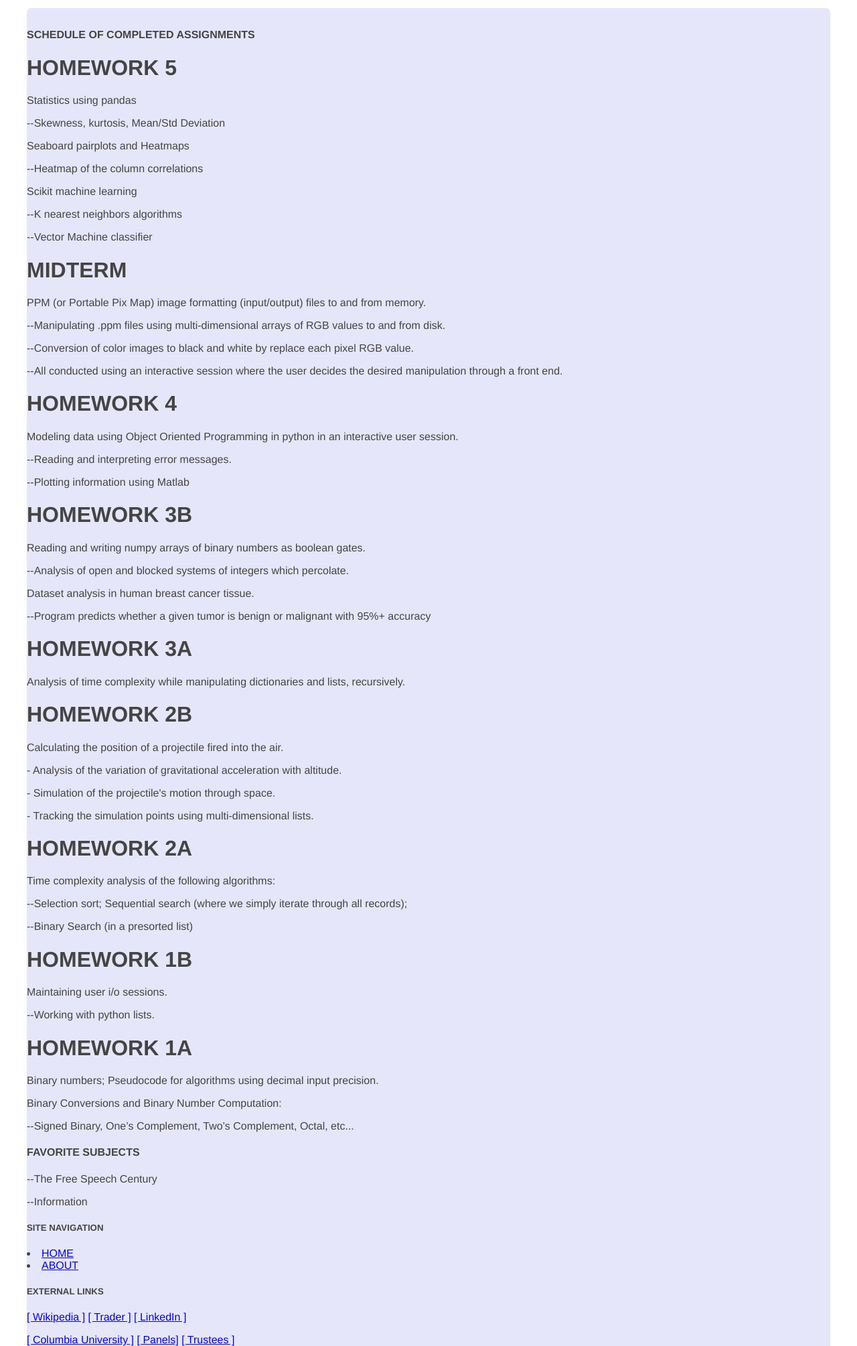
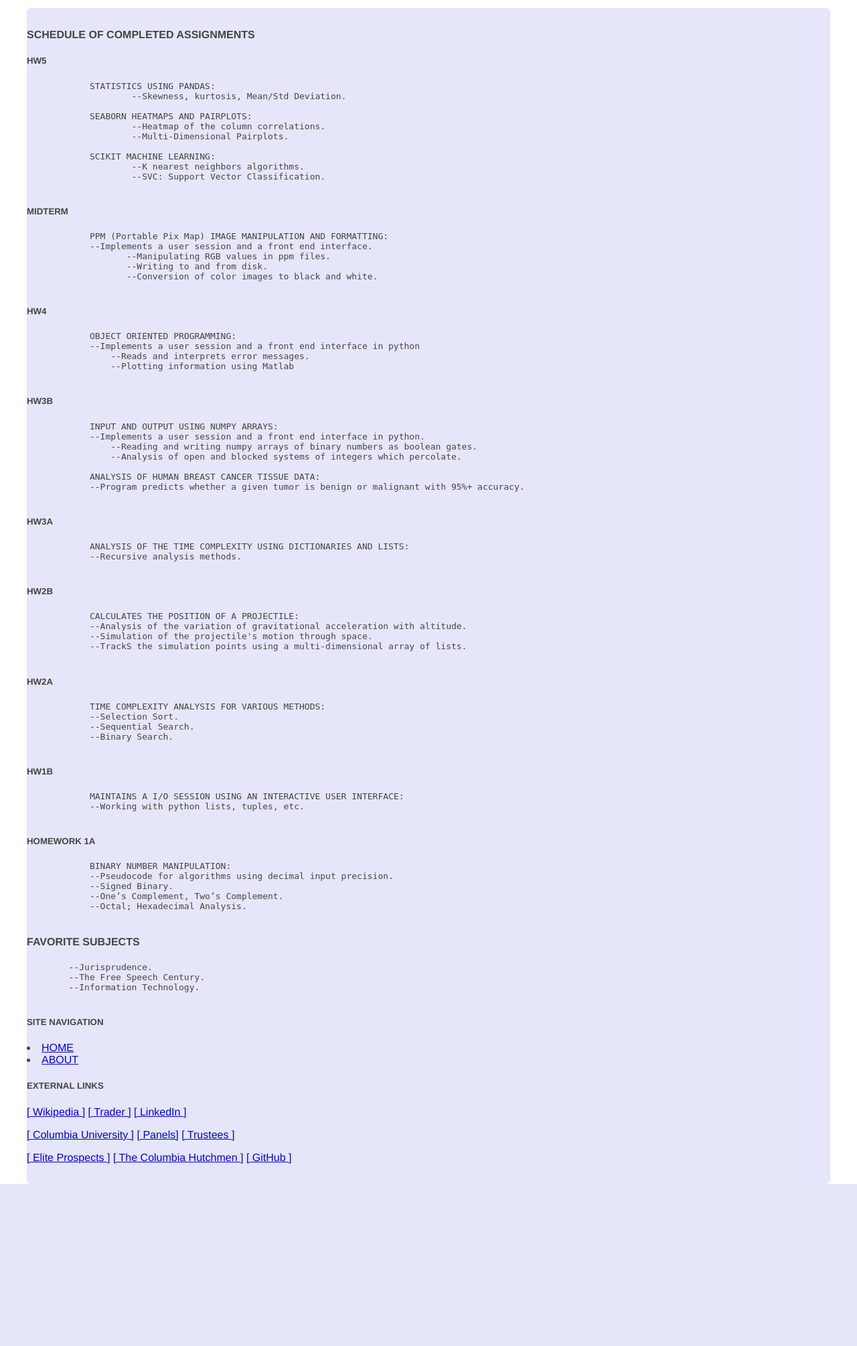
Before and after one commit to boVantage007/bd2561-final, a Flask app: page /assignments/ in a window 1280 px wide. Shown: the part 53-2062 px from the top of the page at 67% size. After the commit the page ends 1820 px from the top, so only its background shows below. Run offline with Flask 2, Linux system fonts and the light colour scheme.

Commit message:
updated https://freemantdsfdsf.pythonanywhere.com
Assignments

```diff
--- a/templates/assignments.html
+++ b/templates/assignments.html
@@ -5,50 +5,82 @@
     {% block content %}
     <div class="assignments">
         <h4>SCHEDULE OF COMPLETED ASSIGNMENTS</h4>
-        <h1>HOMEWORK 5</h1>
-        <p>Statistics using pandas</p>
-        <p>--Skewness, kurtosis, Mean/Std Deviation</p>
-        <p>Seaboard pairplots and Heatmaps</p>
-        <p>--Heatmap of the column correlations</p>
-        <p>Scikit machine learning</p>
-        <p>--K nearest neighbors algorithms</p>
-        <p>--Vector Machine classifier</p>
-        <h1>MIDTERM</h1>
-        <p>PPM (or Portable Pix Map) image formatting (input/output) files to and from memory.</p>
-        <p>--Manipulating .ppm files using multi-dimensional arrays of RGB values to and from disk.</p>
-        <p>--Conversion of color images to black and white by replace each pixel RGB value.</p>
-        <p>--All conducted using an interactive session where the user decides the desired manipulation through a front end.</p>
-        <h1>HOMEWORK 4</h1>
-        <p>Modeling data using Object Oriented Programming in python in an interactive user session.</p>
-        <p>--Reading and interpreting error messages.</p>
-        <p>--Plotting information using Matlab</p>
-        <h1>HOMEWORK 3B</h1>
-        <p>Reading and writing numpy arrays of binary numbers as boolean gates.</p>
-        <p>--Analysis of open and blocked systems of integers which percolate.</p>
-        <p>Dataset analysis in human breast cancer tissue.</p>
-        <p>--Program predicts whether a given tumor is benign or malignant with 95%+ accuracy</p>
-        <h1>HOMEWORK 3A</h1>
-        <p>Analysis of time complexity while manipulating dictionaries and lists, recursively.</p>
-        <h1>HOMEWORK 2B</h1>
-        <p>Calculating the position of a projectile fired into the air.</p>
-        <p>- Analysis of the variation of gravitational acceleration with altitude.</p>
-        <p>- Simulation of the projectile's motion through space.</p>
-        <p>- Tracking the simulation points using multi-dimensional lists.</p>
-        <h1>HOMEWORK 2A</h1>
-        <p>Time complexity analysis of the following algorithms:</p>
-        <p>--Selection sort; Sequential search (where we simply iterate through all records);</p>
-        <p>--Binary Search (in a presorted list)</p>
-        <h1>HOMEWORK 1B</h1>
-        <p>Maintaining user i/o sessions.</p>
-        <p>--Working with python lists.</p>
-        <h1>HOMEWORK 1A</h1>
-        <p>Binary numbers; Pseudocode for algorithms using decimal input precision.</p>
-        <p>Binary Conversions and Binary Number Computation:</p>
-        <p>--Signed Binary, One’s Complement, Two’s Complement, Octal, etc...</p>
+        <h5>HW5</h5>
+        <pre>
+            STATISTICS USING PANDAS:
+                    --Skewness, kurtosis, Mean/Std Deviation.
+
+            SEABORN HEATMAPS AND PAIRPLOTS:
+                    --Heatmap of the column correlations.
+                    --Multi-Dimensional Pairplots.
+
+            SCIKIT MACHINE LEARNING:
+                    --K nearest neighbors algorithms.
+                    --SVC: Support Vector Classification.
+            </pre>
+        <h5>MIDTERM</h5>
+        <pre>
+            PPM (Portable Pix Map) IMAGE MANIPULATION AND FORMATTING:
+            --Implements a user session and a front end interface.
+                   --Manipulating RGB values in ppm files.
+                   --Writing to and from disk.
+                   --Conversion of color images to black and white.
+            </pre>
+        <h5>HW4</h5>
+        <pre>
+            OBJECT ORIENTED PROGRAMMING:
+            --Implements a user session and a front end interface in python
+                --Reads and interprets error messages.
+                --Plotting information using Matlab
+            </pre>
+        <h5>HW3B</h5>
+        <pre>
+            INPUT AND OUTPUT USING NUMPY ARRAYS:
+            --Implements a user session and a front end interface in python.
+                --Reading and writing numpy arrays of binary numbers as boolean gates.
+                --Analysis of open and blocked systems of integers which percolate.
+
+            ANALYSIS OF HUMAN BREAST CANCER TISSUE DATA:
+            --Program predicts whether a given tumor is benign or malignant with 95%+ accuracy.
+            </pre>
+        <h5>HW3A</h5>
+        <pre>
+            ANALYSIS OF THE TIME COMPLEXITY USING DICTIONARIES AND LISTS:
+            --Recursive analysis methods.
+            </pre>
+        <h5>HW2B</h5>
+        <pre>
+            CALCULATES THE POSITION OF A PROJECTILE:
+            --Analysis of the variation of gravitational acceleration with altitude.
+            --Simulation of the projectile's motion through space.
+            --TrackS the simulation points using a multi-dimensional array of lists.
+            </pre>
+        <h5>HW2A</h5>
+        <pre>
+            TIME COMPLEXITY ANALYSIS FOR VARIOUS METHODS:
+            --Selection Sort.
+            --Sequential Search.
+            --Binary Search.
+            </pre>
+        <h5>HW1B</h5>
+        <pre>
+            MAINTAINS A I/O SESSION USING AN INTERACTIVE USER INTERFACE:
+            --Working with python lists, tuples, etc.
+            </pre>
+        <h5>HOMEWORK 1A</h5>
+        <pre>
+            BINARY NUMBER MANIPULATION:
+            --Pseudocode for algorithms using decimal input precision.
+            --Signed Binary.
+            --One’s Complement, Two’s Complement.
+            --Octal; Hexadecimal Analysis.
+            </pre>
         <h4>FAVORITE SUBJECTS</h4>
-        <p>--The Free Speech Century</p>
-        <p>--Information</p>
-        <p> </p>
+        <pre>
+        --Jurisprudence.
+        --The Free Speech Century.
+        --Information Technology.
+        </pre>
         <h5>SITE NAVIGATION</h5>
         <li><a href="{{ url_for('home') }}">HOME</a></li>
         <li><a href="{{ url_for('about') }}">ABOUT</a></li>
```
